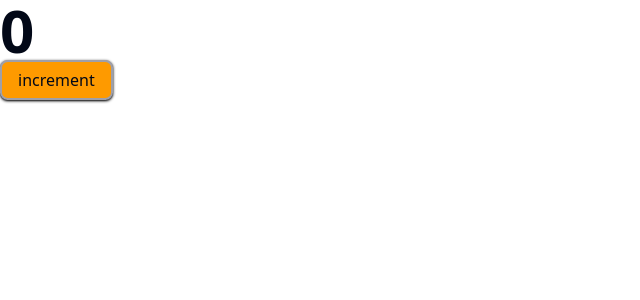
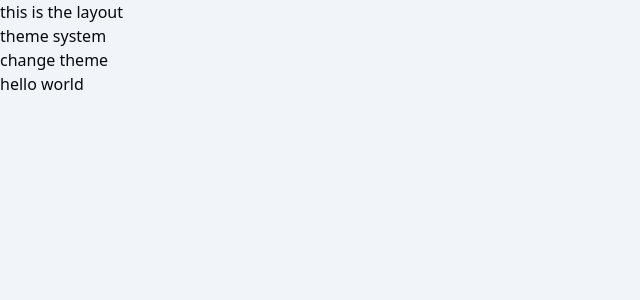
Before and after one commit to nyzss/sensorstack, a React (Vite) app: page / in a window 1280 px wide. Shown: the top 300 px of the page, without its empty margins (0-640 px from the left). Built offline with nearby package versions, Linux system fonts and the light colour scheme.

Commit message:
feat: added theme changer

```diff
--- a/package.json
+++ b/package.json
@@ -14,6 +14,7 @@
     "class-variance-authority": "^0.7.1",
     "clsx": "^2.1.1",
     "lucide-react": "^0.475.0",
+    "next-themes": "^0.4.4",
     "react": "^19.0.0",
     "react-dom": "^19.0.0",
     "react-router": "^7.1.5",
--- a/src/App.tsx
+++ /dev/null
@@ -1,19 +0,0 @@
-import { useState } from "react";
-
-function App() {
-    const [count, setCount] = useState(0);
-
-    return (
-        <div>
-            <h1 className="text-6xl font-bold">{count}</h1>
-            <button
-                onClick={() => setCount((prev) => prev + 1)}
-                className="rounded-md px-4 py-1.5 bg-amber-500  active:bg-amber-400 transition-colors border-2 border-zinc-400 shadow-sm shadow-black font-medium hover:bg-amber-300"
-            >
-                increment
-            </button>
-        </div>
-    );
-}
-
-export default App;
--- /dev/null
+++ b/src/components/layout.tsx
@@ -0,0 +1,22 @@
+import { useTheme } from "next-themes";
+import { Outlet } from "react-router";
+
+export default function Layout() {
+    const { theme, setTheme } = useTheme();
+    return (
+        <main>
+            <div className="w-screen h-screen bg-slate-100 dark:bg-zinc-900 text-zinc-950 dark:text-slate-100">
+                <h1>this is the layout</h1>
+                <h1>theme {theme}</h1>
+                <button
+                    onClick={() =>
+                        setTheme(theme === "dark" ? "light" : "dark")
+                    }
+                >
+                    change theme
+                </button>
+                <Outlet />
+            </div>
+        </main>
+    );
+}
--- a/src/main.tsx
+++ b/src/main.tsx
@@ -1,15 +1,21 @@
 import { StrictMode } from "react";
 import { createRoot } from "react-dom/client";
 import "./index.css";
-import App from "./App.tsx";
 import { BrowserRouter, Route, Routes } from "react-router";
+import Home from "./pages/home.tsx";
+import Layout from "./components/layout.tsx";
+import { ThemeProvider } from "next-themes";
 
 createRoot(document.getElementById("root")!).render(
     <StrictMode>
-        <BrowserRouter>
-            <Routes>
-                <Route path="/" element={<App />} />
-            </Routes>
-        </BrowserRouter>
+        <ThemeProvider attribute={"class"}>
+            <BrowserRouter>
+                <Routes>
+                    <Route element={<Layout />}>
+                        <Route path="/" element={<Home />} />
+                    </Route>
+                </Routes>
+            </BrowserRouter>
+        </ThemeProvider>
     </StrictMode>
 );
--- /dev/null
+++ b/src/pages/home.tsx
@@ -0,0 +1,7 @@
+export default function Home() {
+    return (
+        <div>
+            <h1>hello world</h1>
+        </div>
+    );
+}
```
Also changed, not shown: 1 other file (tests, documents, lock files or other folders).
